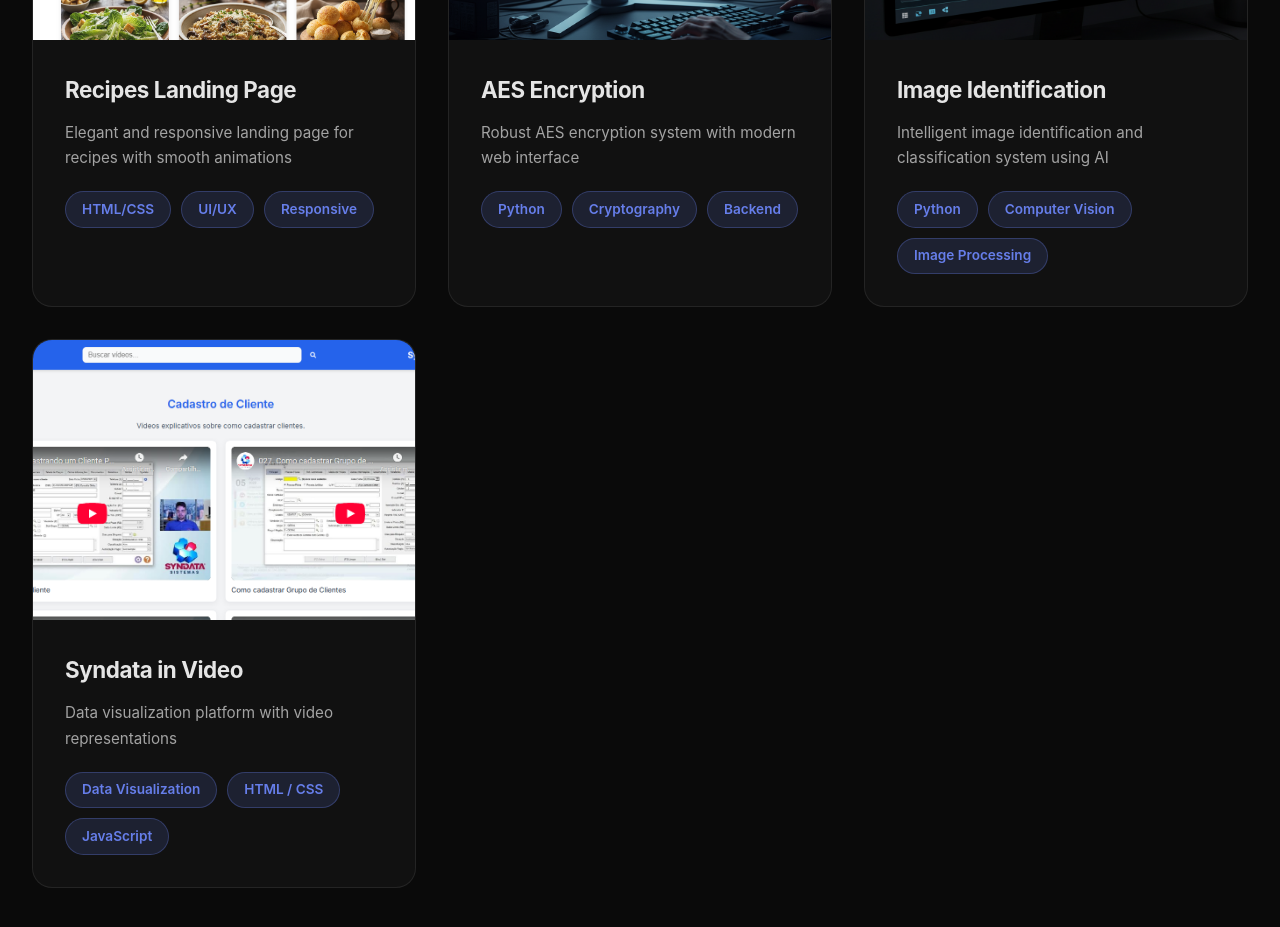
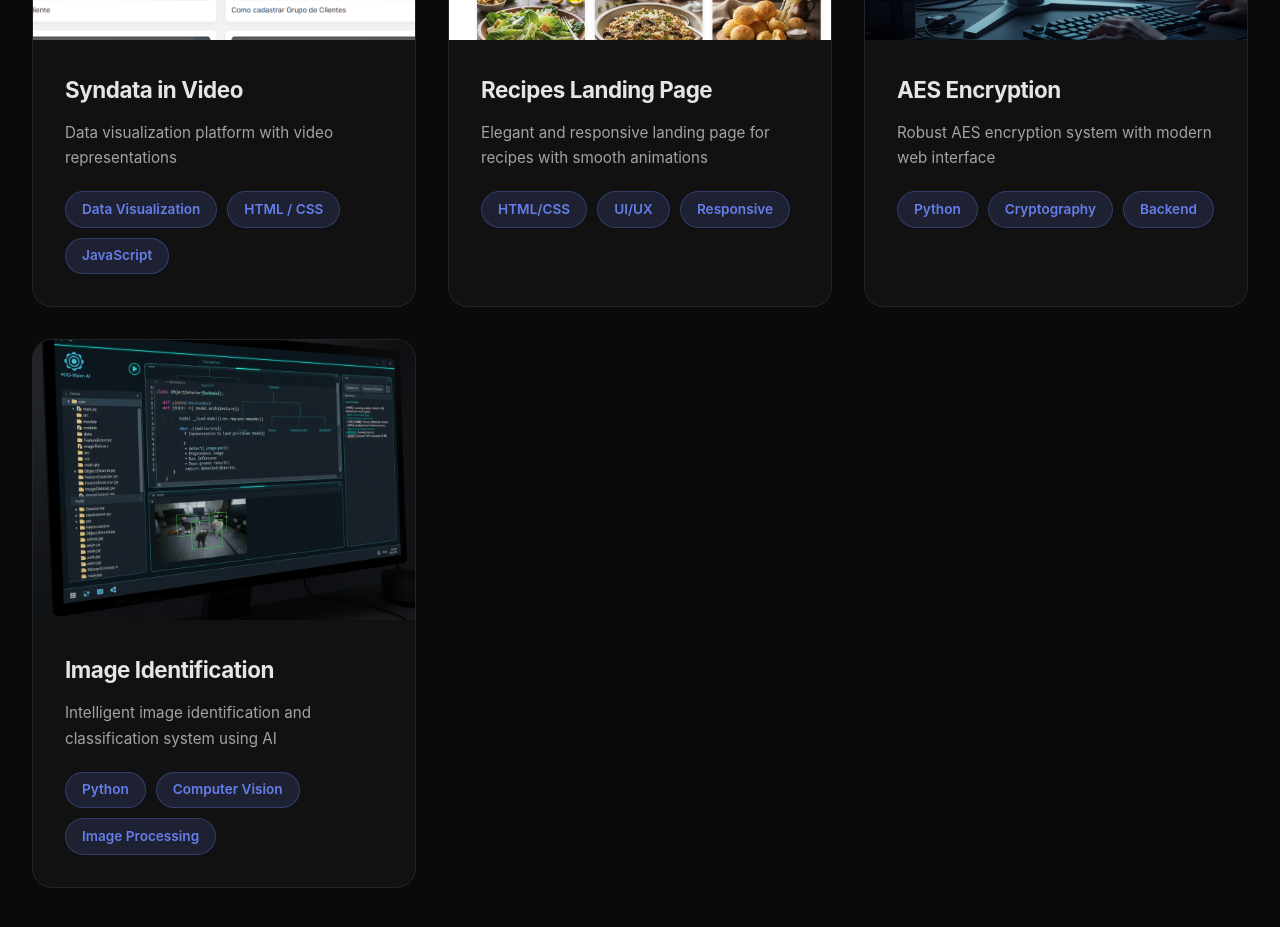
Before and after one commit to DevAndreNarcizo/portifolio-andre-react, a React (Vite) app: page / in a window 1280 px wide. Shown: the part 4280-5207 px from the top of the page. Built offline with nearby package versions, Linux system fonts and the light colour scheme.

Commit message:
Change in the order of the projects

```diff
--- a/src/data.ts
+++ b/src/data.ts
@@ -29,6 +29,14 @@ export const projects: Project[] = [
   },
   {
     id: 4,
+    title: 'Syndata in Video',
+    image: '/Imagens/Syndata em Video.png',
+    link: 'https://github.com/DevAndreNarcizo/Syndata-em-Video',
+    tags: ['Data Visualization', 'HTML / CSS', 'JavaScript'],
+    description: 'Data visualization platform with video representations'
+  },
+  {
+    id: 5,
     title: 'Recipes Landing Page',
     image: '/Imagens/Landing Page Receitas.png',
     link: 'https://github.com/DevAndreNarcizo/Landing-Page-de-Receitas',
@@ -36,7 +44,7 @@ export const projects: Project[] = [
     description: 'Elegant and responsive landing page for recipes with smooth animations'
   },
   {
-    id: 5,
+    id: 6,
     title: 'AES Encryption',
     image: '/Imagens/Criptografia AES.png',
     link: 'https://github.com/DevAndreNarcizo/TECNICAS-CRIPTOGRAFICAS-AES',
@@ -44,20 +52,12 @@ export const projects: Project[] = [
     description: 'Robust AES encryption system with modern web interface'
   },
   {
-    id: 6,
+    id: 7,
     title: 'Image Identification',
     image: '/Imagens/Identificação por Imagens.png',
     link: 'https://github.com/DevAndreNarcizo/Sistema-de-identificacao-e-autenticacao-atraves-de-reconhecimento-de-imagens',
     tags: ['Python', 'Computer Vision', 'Image Processing'],
     description: 'Intelligent image identification and classification system using AI'
-  },
-  {
-    id: 7,
-    title: 'Syndata in Video',
-    image: '/Imagens/Syndata em Video.png',
-    link: 'https://github.com/DevAndreNarcizo/Syndata-em-Video',
-    tags: ['Data Visualization', 'HTML / CSS', 'JavaScript'],
-    description: 'Data visualization platform with video representations'
   },
 ];
 
```
